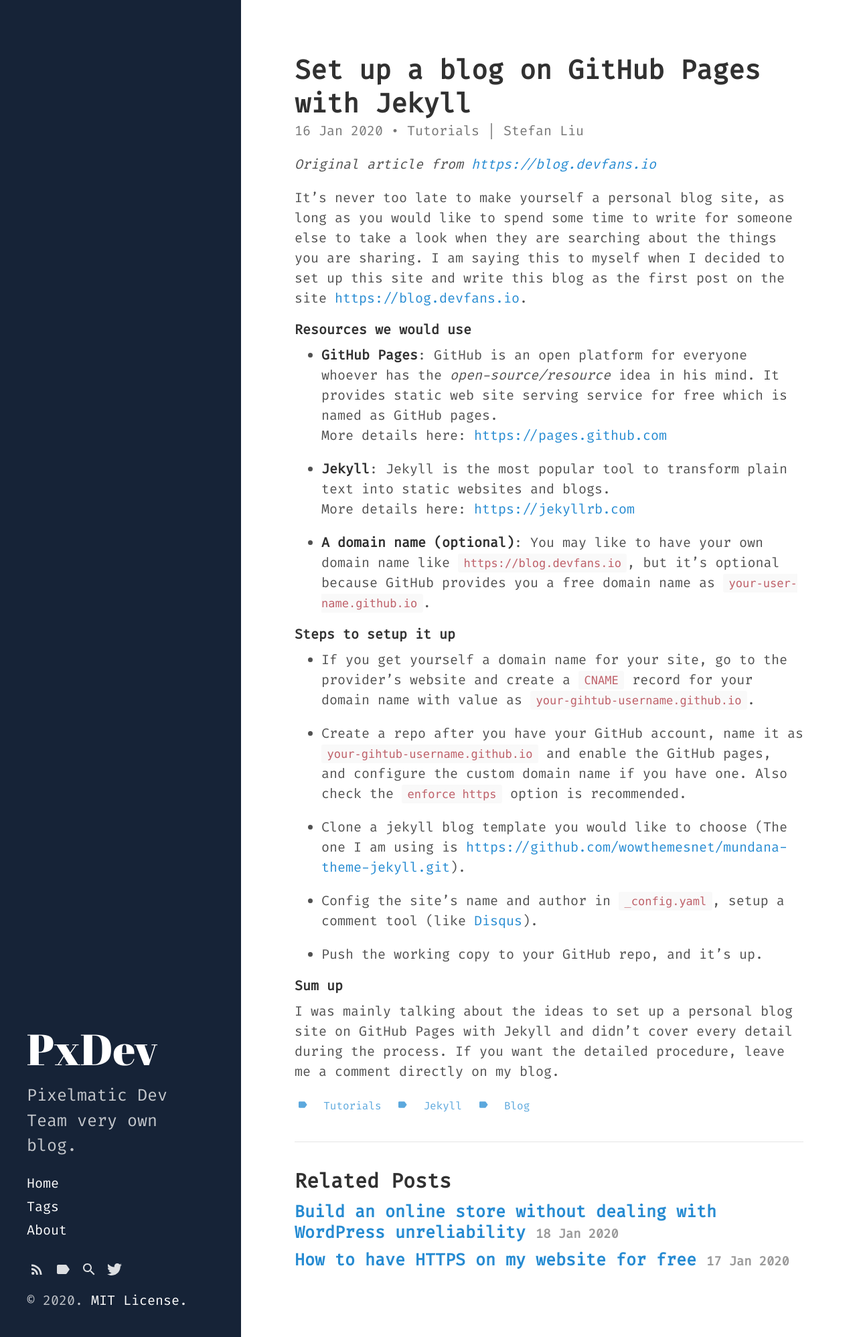
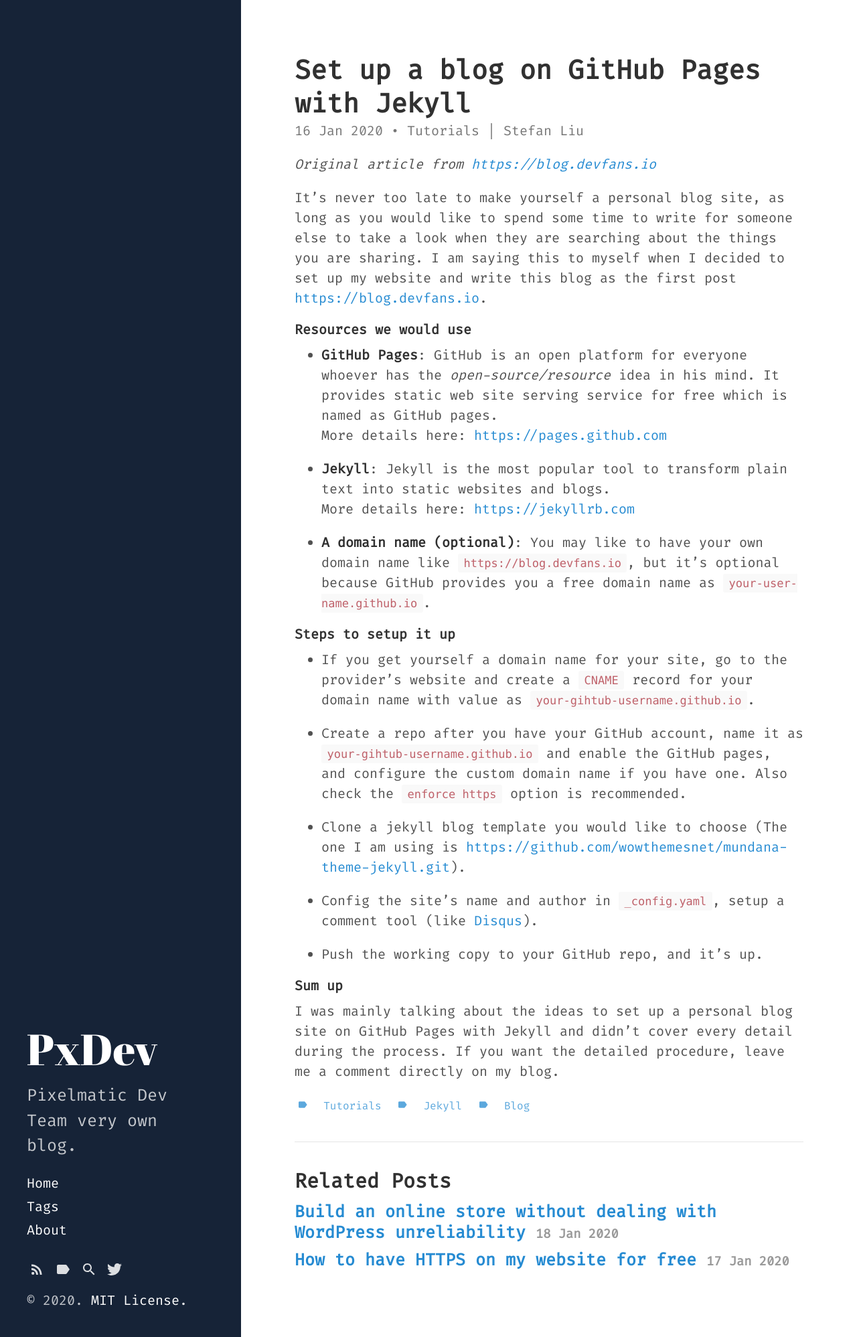
Before and after one commit to Pixelmatic/pixelmatic.github.io, a Jekyll site: the page built from _posts/2020-01-16-setup-a-blog-site-on-github-with-jekyll.md, in a window 1280 px wide. Shown: the whole page at 67% size. Built offline with Jekyll 4.4.1, drawn with Linux system fonts in a browser that asks for light colours.

Commit message:
Fixing an excerpt

```diff
--- a/_posts/2020-01-16-setup-a-blog-site-on-github-with-jekyll.md
+++ b/_posts/2020-01-16-setup-a-blog-site-on-github-with-jekyll.md
@@ -1,7 +1,7 @@
 ---
 layout: post
 title:  "Set up a blog on GitHub Pages with Jekyll"
-excerpt: "It's never too late to make yourself a personal blog site, as long as you would like to spend sometime on some writings for someone else to take a look when they are searching about the things you are sharing. I am saying this to myself when I decided to setup this site and write this blog as the first post on my site."
+excerpt: "It's never too late to make yourself a personal blog site, as long as you would like to spend sometime on some writings for someone else to take a look when they are searching about the things you are sharing."
 author: Stefan Liu
 categories: Tutorials
 tags: [ tutorials, jekyll, blog ]
@@ -9,7 +9,7 @@ tags: [ tutorials, jekyll, blog ]
 
 *Original article from [https://blog.devfans.io](https://blog.devfans.io/setup-a-blog-site-on-github-with-jekyll/){:target="_blank"}*
 
-It’s never too late to make yourself a personal blog site, as long as you would like to spend some time to write for someone else to take a look when they are searching about the things you are sharing. I am saying this to myself when I decided to set up this site and write this blog as the first post on the site [https://blog.devfans.io](https://blog.devfans.io){:target="_blank"}.
+It’s never too late to make yourself a personal blog site, as long as you would like to spend some time to write for someone else to take a look when they are searching about the things you are sharing. I am saying this to myself when I decided to set up my website and write this blog as the first post [https://blog.devfans.io](https://blog.devfans.io){:target="_blank"}.
 
 #### Resources we would use
 
```
